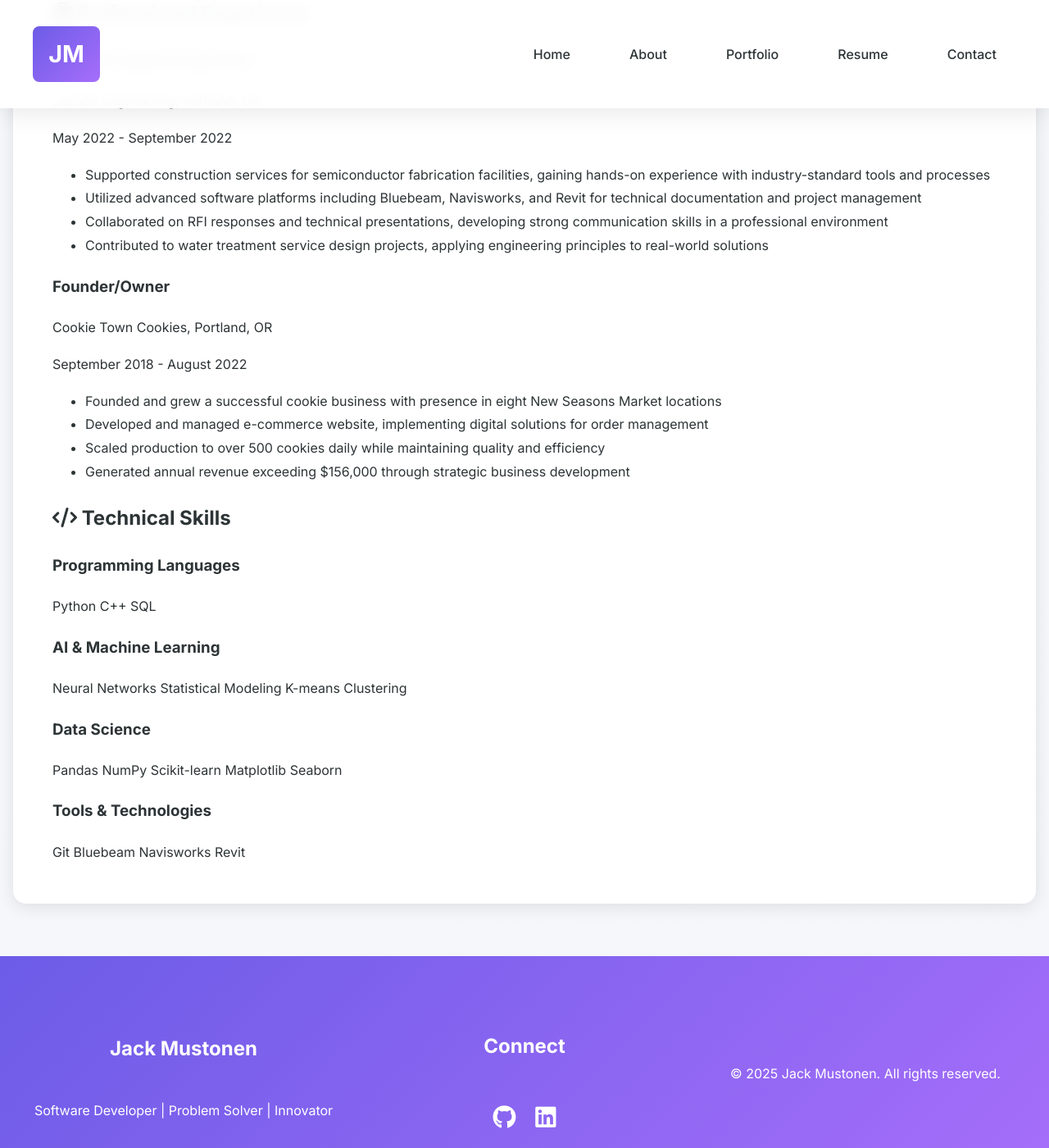
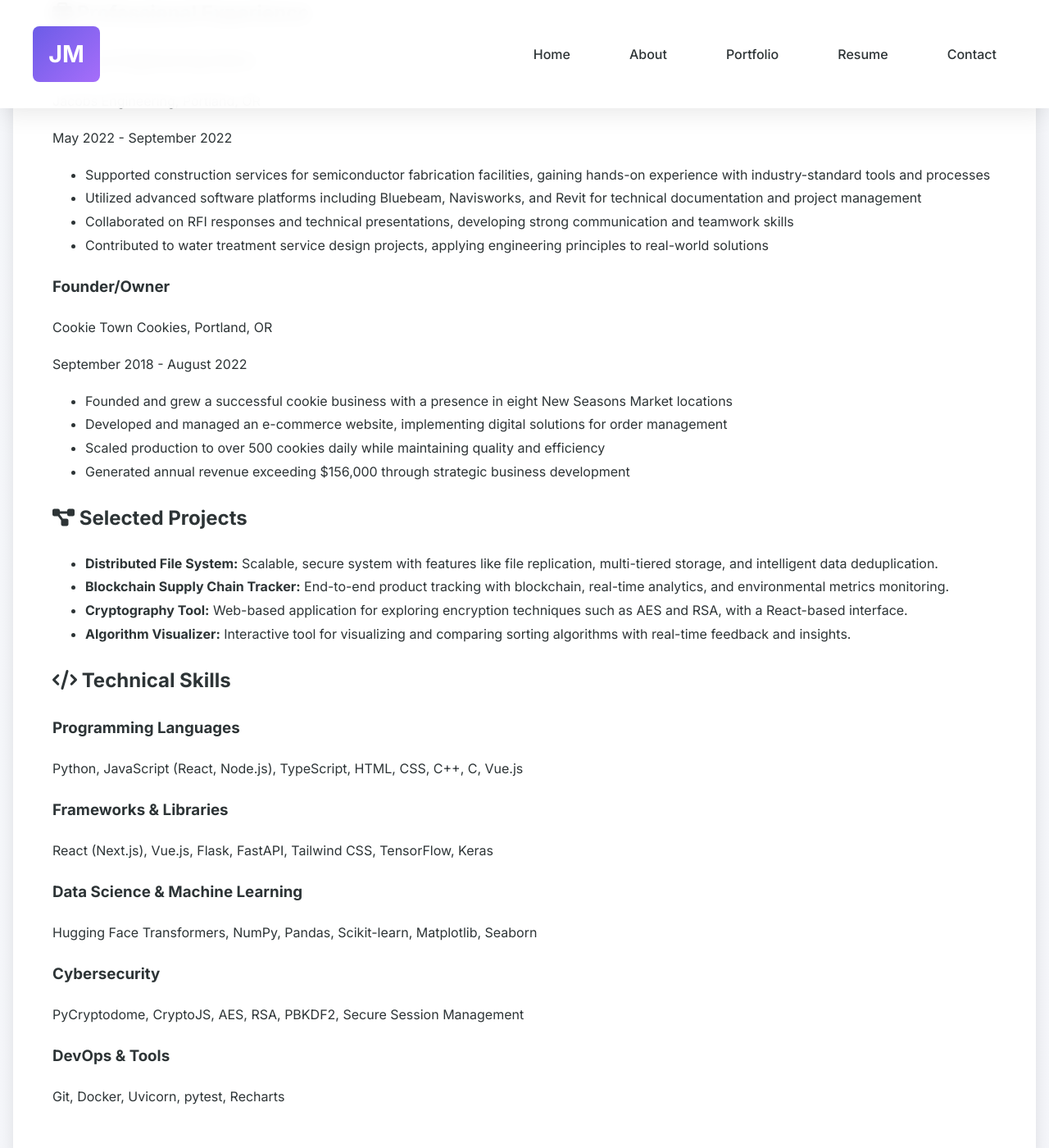
Before and after one commit to APinchofPepper/jackmustonen.com, a Jekyll site: the page built from resume.md, in a window 1280 px wide and 1400 px high, scrolled down 1001 px. Shown: the whole window at 82% size. Built offline with Jekyll 4.4.1, drawn with Linux system fonts in a browser that asks for light colours; some of the changed text lies outside the part shown.

Commit message:
Update resume.md

```diff
--- a/resume.md
+++ b/resume.md
@@ -7,7 +7,7 @@ permalink: /resume/
 <section class="resume-header">
     <div class="container">
         <h1 class="animate-fade-up">Resume</h1>
-        <p class="subtitle animate-fade-up delay-1">Software Developer with expertise in AI/ML and Data Science</p>
+        <p class="subtitle animate-fade-up delay-1">Software Developer with expertise in AI/ML, Data Science, and Distributed Systems</p>
         <a href="#" class="btn btn-gradient animate-fade-up delay-2">Download PDF</a>
     </div>
 </section>
@@ -65,7 +65,7 @@ permalink: /resume/
                         <ul class="achievements">
                             <li>Supported construction services for semiconductor fabrication facilities, gaining hands-on experience with industry-standard tools and processes</li>
                             <li>Utilized advanced software platforms including Bluebeam, Navisworks, and Revit for technical documentation and project management</li>
-                            <li>Collaborated on RFI responses and technical presentations, developing strong communication skills in a professional environment</li>
+                            <li>Collaborated on RFI responses and technical presentations, developing strong communication and teamwork skills</li>
                             <li>Contributed to water treatment service design projects, applying engineering principles to real-world solutions</li>
                         </ul>
                     </div>
@@ -80,8 +80,8 @@ permalink: /resume/
                             <p class="timeline-date">September 2018 - August 2022</p>
                         </div>
                         <ul class="achievements">
-                            <li>Founded and grew a successful cookie business with presence in eight New Seasons Market locations</li>
-                            <li>Developed and managed e-commerce website, implementing digital solutions for order management</li>
+                            <li>Founded and grew a successful cookie business with a presence in eight New Seasons Market locations</li>
+                            <li>Developed and managed an e-commerce website, implementing digital solutions for order management</li>
                             <li>Scaled production to over 500 cookies daily while maintaining quality and efficiency</li>
                             <li>Generated annual revenue exceeding $156,000 through strategic business development</li>
                         </ul>
@@ -90,57 +90,44 @@ permalink: /resume/
             </div>
         </div>
 
+        <!-- Projects Section -->
+        <div class="resume-section animate-fade-up delay-2">
+            <div class="section-header">
+                <h2><i class="fas fa-project-diagram"></i> Selected Projects</h2>
+            </div>
+            <ul class="project-list">
+                <li><strong>Distributed File System:</strong> Scalable, secure system with features like file replication, multi-tiered storage, and intelligent data deduplication.</li>
+                <li><strong>Blockchain Supply Chain Tracker:</strong> End-to-end product tracking with blockchain, real-time analytics, and environmental metrics monitoring.</li>
+                <li><strong>Cryptography Tool:</strong> Web-based application for exploring encryption techniques such as AES and RSA, with a React-based interface.</li>
+                <li><strong>Algorithm Visualizer:</strong> Interactive tool for visualizing and comparing sorting algorithms with real-time feedback and insights.</li>
+            </ul>
+        </div>
+
         <!-- Skills Section -->
-        <div class="resume-section animate-fade-up delay-2">
+        <div class="resume-section animate-fade-up delay-3">
             <div class="section-header">
                 <h2><i class="fas fa-code"></i> Technical Skills</h2>
             </div>
             <div class="skills-grid">
                 <div class="skill-category animate-scale-in">
-                    <div class="category-header">
-                        <h3>Programming Languages</h3>
-                    </div>
-                    <div class="skill-tags">
-                        <span class="tag">Python</span>
-                        <span class="tag">C++</span>
-                        <span class="tag">SQL</span>
-                    </div>
+                    <h3>Programming Languages</h3>
+                    <p>Python, JavaScript (React, Node.js), TypeScript, HTML, CSS, C++, C, Vue.js</p>
                 </div>
-
                 <div class="skill-category animate-scale-in delay-1">
-                    <div class="category-header">
-                        <h3>AI & Machine Learning</h3>
-                    </div>
-                    <div class="skill-tags">
-                        <span class="tag">Neural Networks</span>
-                        <span class="tag">Statistical Modeling</span>
-                        <span class="tag">K-means Clustering</span>
-                    </div>
+                    <h3>Frameworks & Libraries</h3>
+                    <p>React (Next.js), Vue.js, Flask, FastAPI, Tailwind CSS, TensorFlow, Keras</p>
                 </div>
-
                 <div class="skill-category animate-scale-in delay-2">
-                    <div class="category-header">
-                        <h3>Data Science</h3>
-                    </div>
-                    <div class="skill-tags">
-                        <span class="tag">Pandas</span>
-                        <span class="tag">NumPy</span>
-                        <span class="tag">Scikit-learn</span>
-                        <span class="tag">Matplotlib</span>
-                        <span class="tag">Seaborn</span>
-                    </div>
+                    <h3>Data Science & Machine Learning</h3>
+                    <p>Hugging Face Transformers, NumPy, Pandas, Scikit-learn, Matplotlib, Seaborn</p>
                 </div>
-
                 <div class="skill-category animate-scale-in delay-3">
-                    <div class="category-header">
-                        <h3>Tools & Technologies</h3>
-                    </div>
-                    <div class="skill-tags">
-                        <span class="tag">Git</span>
-                        <span class="tag">Bluebeam</span>
-                        <span class="tag">Navisworks</span>
-                        <span class="tag">Revit</span>
-                    </div>
+                    <h3>Cybersecurity</h3>
+                    <p>PyCryptodome, CryptoJS, AES, RSA, PBKDF2, Secure Session Management</p>
+                </div>
+                <div class="skill-category animate-scale-in delay-4">
+                    <h3>DevOps & Tools</h3>
+                    <p>Git, Docker, Uvicorn, pytest, Recharts</p>
                 </div>
             </div>
         </div>
```
Also changed, not shown: other parts of resume.md (+1 -1 lines).
